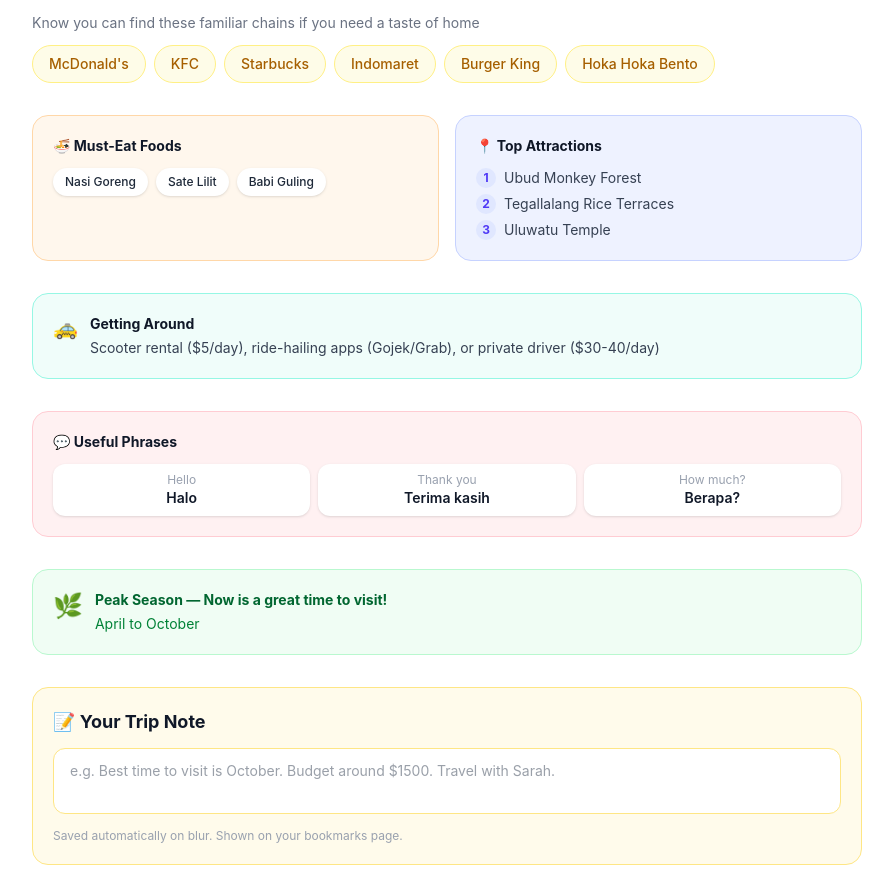
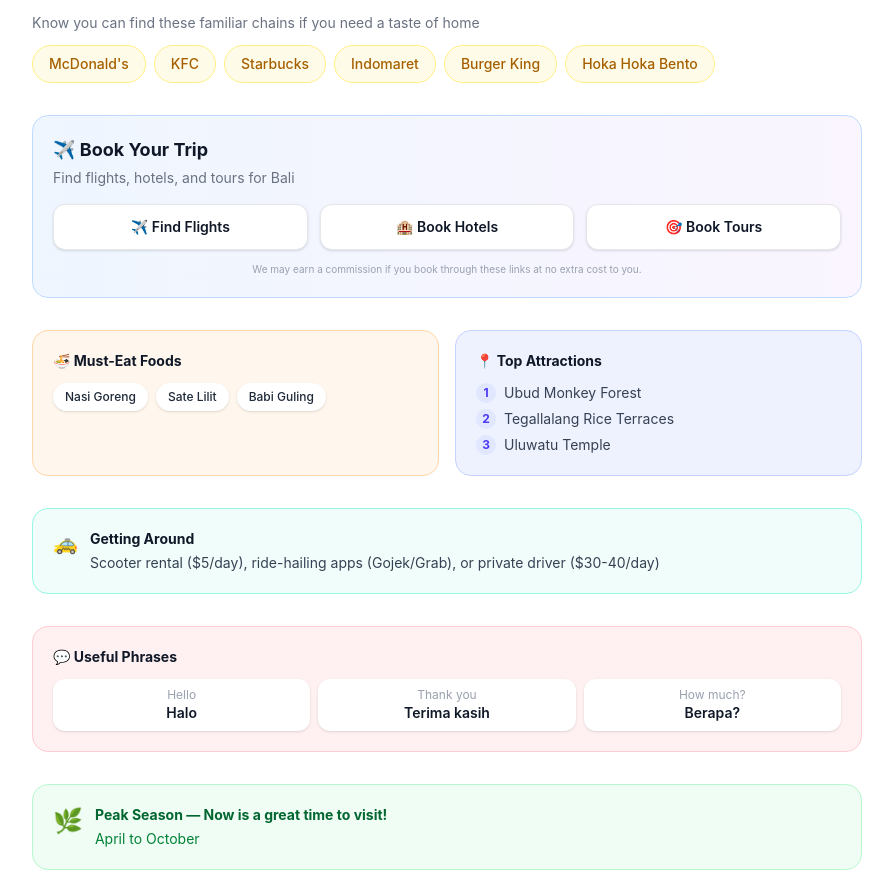
Before and after one commit to xmsal56-afk/adventure-atlas, a React (Vite) app: page /destination/1 in a window 1280 px wide. Shown: the part 1247-2143 px from the top of the page, without its empty margins (193-1086 px from the left). Built offline with nearby package versions, Linux system fonts and the light colour scheme; no server answers.

Commit message:
Affiliate booking links on every destination — Skyscanner, Booking, Viator

```diff
--- /dev/null
+++ b/src/data/affiliates.js
@@ -0,0 +1,33 @@
+// 🌐 Affiliate Links Configuration
+// Sign up at each program and paste your IDs here.
+
+const AFFILIATES = {
+  // Skyscanner — https://www.skyscanner.com/affiliates
+  // Your partner ID from the Skyscanner Partner Program
+  skyscanner: {
+    enabled: false,
+    partnerId: "", // e.g. "YOUR_PARTNER_ID"
+    url: (dest) =>
+      `https://www.skyscanner.net/transport/flights/to/${encodeURIComponent(dest.name.split(",")[0].trim())}/?partner=${encodeURIComponent("YOUR_PARTNER_ID")}`,
+  },
+
+  // Booking.com — https://partner.booking.com
+  // Your affiliate ID from the Booking.com Affiliate Program
+  booking: {
+    enabled: false,
+    affiliateId: "", // e.g. "123456"
+    url: (dest) =>
+      `https://www.booking.com/searchresults.html?ss=${encodeURIComponent(dest.name.split(",")[0].trim())}&aid=${encodeURIComponent("YOUR_AFFILIATE_ID")}`,
+  },
+
+  // Viator — https://www.viator.com/affiliates
+  // Your MID (Merchant ID) from the Viator Affiliate Program
+  viator: {
+    enabled: false,
+    mid: "", // e.g. "12345"
+    url: (dest) =>
+      `https://www.viator.com/${encodeURIComponent(dest.country.replace(/\s+/g, ""))}/d-${encodeURIComponent("YOUR_MID")}/things-to-do-in-${encodeURIComponent(dest.name.split(",")[0].trim().replace(/\s+/g, "-"))}?pid=${encodeURIComponent("YOUR_MID")}`,
+  },
+};
+
+export default AFFILIATES;
--- a/src/pages/DestinationDetail.jsx
+++ b/src/pages/DestinationDetail.jsx
@@ -233,6 +233,30 @@
             </div>
           )}
 
+          {/* Booking Affiliate Links */}
+          <div className="mb-8 bg-gradient-to-r from-blue-50 to-purple-50 dark:from-blue-900/10 dark:to-purple-900/10 rounded-2xl p-5 border border-blue-200 dark:border-blue-800/30">
+            <h2 className="text-lg font-bold text-gray-900 dark:text-white mb-1">✈️ Book Your Trip</h2>
+            <p className="text-sm text-gray-500 dark:text-gray-400 mb-4">Find flights, hotels, and tours for {name.split(",")[0]}</p>
+            <div className="flex flex-wrap gap-3">
+              <a href={`https://www.skyscanner.net/transport/flights/to/${encodeURIComponent(name.split(",")[0].trim())}/`}
+                target="_blank" rel="noopener noreferrer"
+                className="flex-1 min-w-[130px] px-4 py-3 rounded-xl bg-white dark:bg-gray-800 border border-gray-200 dark:border-gray-700 text-gray-900 dark:text-white font-semibold text-sm hover:border-primary hover:text-primary transition-all no-underline text-center shadow-sm">
+                ✈️ Find Flights
+              </a>
+              <a href={`https://www.booking.com/searchresults.html?ss=${encodeURIComponent(name.split(",")[0].trim())}`}
+                target="_blank" rel="noopener noreferrer"
+                className="flex-1 min-w-[130px] px-4 py-3 rounded-xl bg-white dark:bg-gray-800 border border-gray-200 dark:border-gray-700 text-gray-900 dark:text-white font-semibold text-sm hover:border-primary hover:text-primary transition-all no-underline text-center shadow-sm">
+                🏨 Book Hotels
+              </a>
+              <a href={`https://www.viator.com/searchResults/all?text=${encodeURIComponent(name.split(",")[0].trim())}&destType=0`}
+                target="_blank" rel="noopener noreferrer"
+                className="flex-1 min-w-[130px] px-4 py-3 rounded-xl bg-white dark:bg-gray-800 border border-gray-200 dark:border-gray-700 text-gray-900 dark:text-white font-semibold text-sm hover:border-primary hover:text-primary transition-all no-underline text-center shadow-sm">
+                🎯 Book Tours
+              </a>
+            </div>
+            <p className="text-[10px] text-gray-400 mt-3 text-center">We may earn a commission if you book through these links at no extra cost to you.</p>
+          </div>
+
           {/* Insider Info — mustEat, topAttractions, gettingAround */}
           <div className="mb-8 grid grid-cols-1 sm:grid-cols-2 gap-4">
             {mustEat && mustEat.length > 0 && (
```
